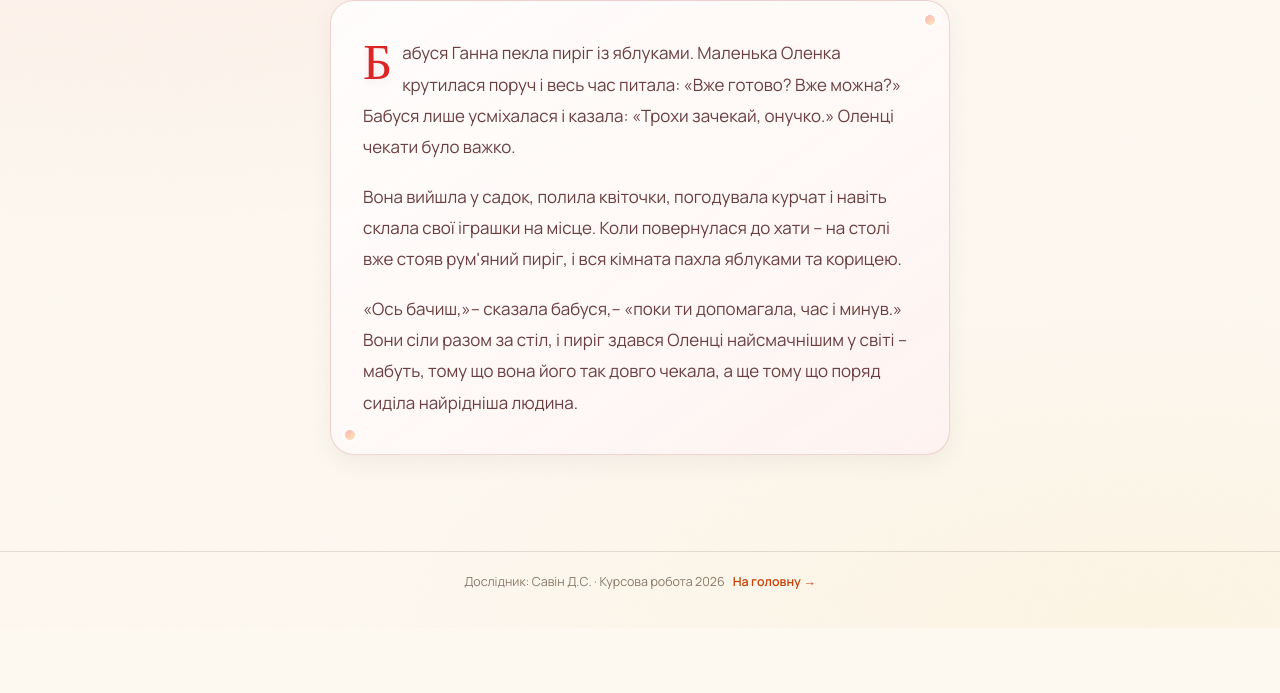
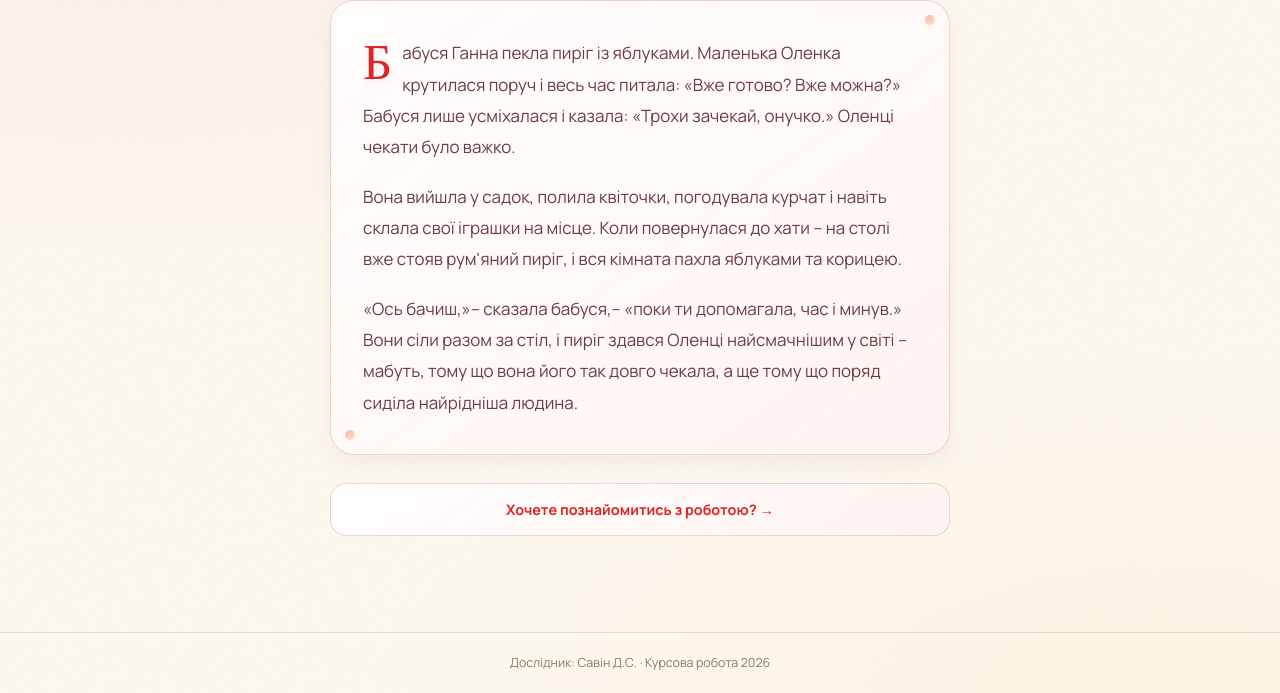
Before and after one commit to dmitthedazed/BPEDK_coursework, a plain HTML site: page m/bbp/index.html in a window 1280 px wide. Shown: the part 172-865 px from the top of the page. Before the commit the page ends 800 px from the top, so only its background shows below. Drawn offline with nearby package versions, Linux system fonts and the light colour scheme.

Commit message:
Add home CTA button below story text
Replace footer link with a styled "Хочете познайомитись з роботою? →" button
placed directly after the story article, linking to index.html

Co-Authored-By: Claude Sonnet 4.6 <noreply@anthropic.com>

```diff
--- a/m/bbp/index.html
+++ b/m/bbp/index.html
@@ -39,10 +39,10 @@
       <p>Вона вийшла у садок, полила квіточки, погодувала курчат і навіть склала свої іграшки на місце. Коли повернулася до хати -- на столі вже стояв рум'яний пиріг, і вся кімната пахла яблуками та корицею.</p>
       <p>«Ось бачиш,»-- сказала бабуся,-- «поки ти допомагала, час і минув.» Вони сіли разом за стіл, і пиріг здався Оленці найсмачнішим у світі -- мабуть, тому що вона його так довго чекала, а ще тому що поряд сиділа найрідніша людина.</p>
     </article>
+    <a class="story-home-btn" href="../../">Хочете познайомитись з роботою? →</a>
   </main>
   <footer class="site-footer">
     <span>Дослідник: Савін Д.С. · Курсова робота 2026</span>
-    <a href="../../">На головну →</a>
   </footer>
   <script src="../../assets/analytics.js?v=2" defer></script>
 </body>
--- a/m/styles.css
+++ b/m/styles.css
@@ -251,20 +251,26 @@
   text-shadow: 0 3px 10px rgba(0,0,0,0.08);
 }
 
-/* ── STORY BACK LINK ── */
-.story-back {
-  display: inline-flex;
-  align-items: center;
-  gap: 6px;
-  margin-top: 24px;
-  font-size: 0.85rem;
-  font-weight: 600;
-  color: var(--ink3);
+/* ── STORY HOME BUTTON ── */
+.story-home-btn {
+  display: block;
+  margin-top: 28px;
+  padding: 14px 24px;
+  border-radius: var(--radius-md);
+  border: 1px solid var(--story-border, var(--line));
+  background: var(--story-text-bg, rgba(255,255,255,0.72));
+  color: var(--story-dropcap, var(--accent));
+  font-size: 0.9rem;
+  font-weight: 700;
   text-decoration: none;
-  transition: color 150ms;
+  text-align: center;
+  transition: transform 150ms, box-shadow 150ms;
 }
 
-.story-back:hover { color: var(--accent); }
+.story-home-btn:hover {
+  transform: translateY(-2px);
+  box-shadow: var(--shadow-md);
+}
 
 
 /* ══════════════════════════════════════
```
Also changed, not shown: m/dub/index.html (+1 -1 lines), m/izh/index.html (+1 -1 lines), m/ksh/index.html (+1 -1 lines), m/lsk/index.html (+1 -1 lines), m/pst/index.html (+1 -1 lines), m/snc/index.html (+1 -1 lines), m/spb/index.html (+1 -1 lines), m/xhf/index.html (+1 -1 lines).
